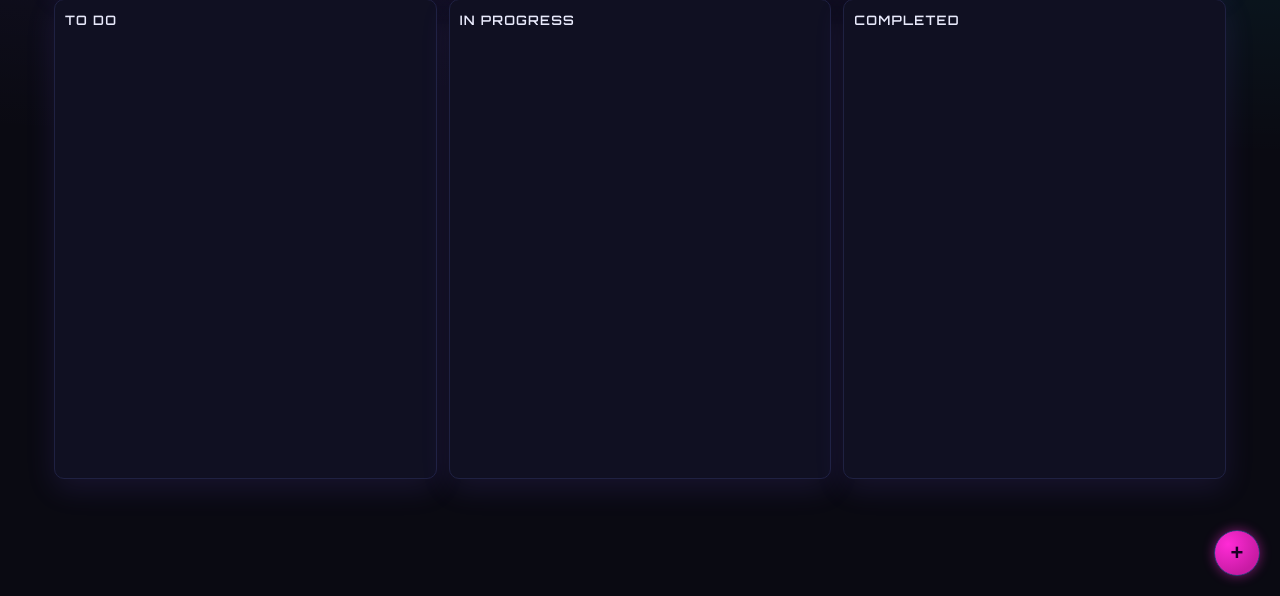
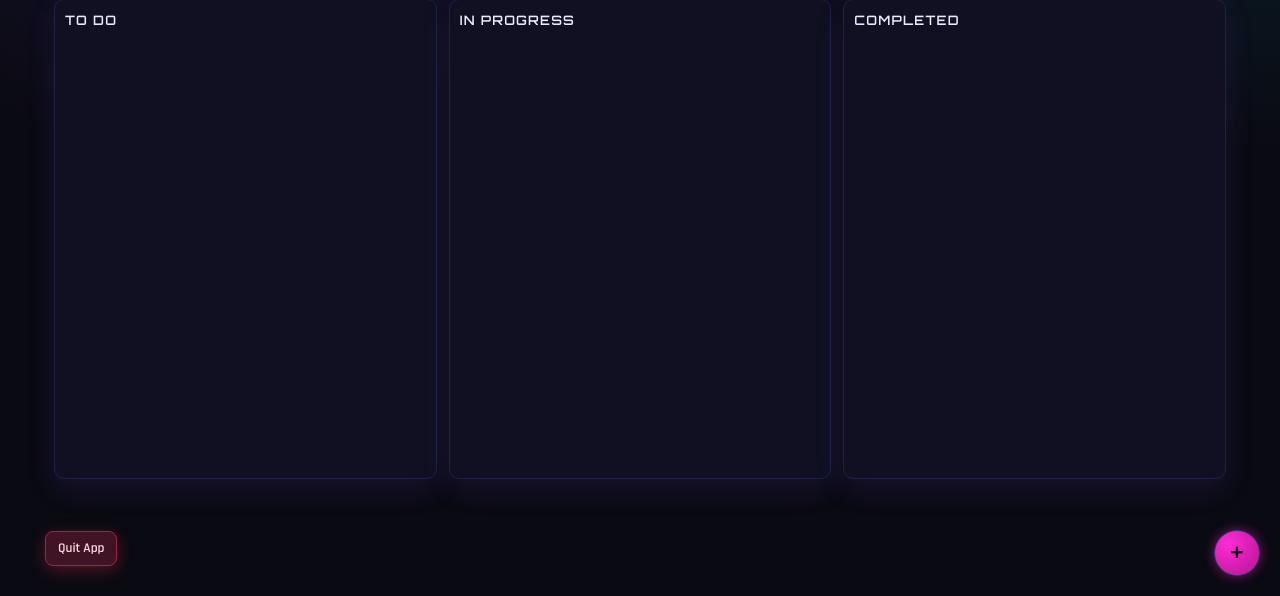
Before and after one commit to vamsi-karnam/STAR-Dashboard, a Flask app: page / in a window 1280 px wide. Shown: the part 204-800 px from the top of the page. Run offline with Flask 3, Linux system fonts and the light colour scheme.

Commit message:
Added quit button, run on LAN, fixed plain text redirect bugs

```diff
--- a/source/app.py
+++ b/source/app.py
@@ -8,10 +8,10 @@
 
 from datetime import datetime, date
 from dateutil import tz
-import os
+import os, sys, time, threading, secrets
 from flask import (
     Flask, render_template, request, redirect, url_for, jsonify, abort,
-    send_from_directory
+    send_from_directory, g
 )
 from flask_sqlalchemy import SQLAlchemy
 from sqlalchemy import func, or_
@@ -125,6 +125,13 @@
         base_query = base_query.filter(~Task.tags.any(func.lower(Tag.name).in_([t.lower() for t in hide_tags])))
     return base_query, show_tags, hide_tags, q, include_archived
 
+# Ajax detection (used to decide JSON vs redirect)
+def is_ajax(req):
+    return req.headers.get('X-Requested-With') == 'XMLHttpRequest'
+
+SHUTDOWN_TOKEN = secrets.token_urlsafe(24)
+LAST_ACTIVITY = time.time()
+
 # --- Routes ---
 @app.route('/')
 def board():
@@ -207,13 +214,18 @@
 @app.route('/tasks/<int:task_id>/comments', methods=['POST'])
 def add_comment(task_id):
     task = Task.query.get_or_404(task_id)
+    # NOTE: your template used "content" (not "comment"); keeping as-is
     content = request.form.get('content', '').strip()
     if not content:
         abort(400, 'Comment content required')
     c = Comment(task_id=task.id, content=content)
     db.session.add(c)
     db.session.commit()
-    return redirect(url_for('task_detail', task_id=task.id))
+
+    # AJAX => JSON (no navigation). Non-AJAX => PRG back to where user was.
+    if is_ajax(request):
+        return jsonify({"ok": True, "task_id": task.id, "content": content})
+    return redirect(request.referrer or url_for('board'))
 
 @app.route('/tasks/<int:task_id>/update', methods=['POST'])
 def update_task_meta(task_id):
@@ -303,10 +315,10 @@
         att = Attachment(task_id=task.id, stored_name=stored, original_name=f.filename, mime_type=f.mimetype, size_bytes=size)
         db.session.add(att)
     db.session.commit()
-    # If AJAX/fetch request, return 204
-    if request.headers.get('X-Requested-With') == 'fetch':
-        return ('', 204)
-    # Fallback for non-AJAX submits
+
+    # AJAX to JSON; Non-AJAX to PRG back
+    if is_ajax(request):
+        return jsonify({"ok": True, "task_id": task.id})
     return redirect(request.referrer or url_for('board'))
 
 @app.route('/attachments/<int:att_id>/download')
@@ -390,14 +402,48 @@
         })
     return jsonify({'exported_at': datetime.utcnow().isoformat() + 'Z', 'tasks': payload})
 
+@app.before_request
+def _touch_activity():
+    global LAST_ACTIVITY
+    LAST_ACTIVITY = time.time()
+
+# --- Clean shutdown (no request leakage) ---
+def _do_shutdown(shutdown_func):
+    """Run outside request context."""
+    try:
+        time.sleep(0.15)  # time delay for HTTP 200 flush
+    except Exception:
+        pass
+    if shutdown_func:
+        try:
+            shutdown_func()  # Werkzeug clean shutdown
+            return
+        except Exception:
+            pass
+    os._exit(0)  # hard exit fallback
+
+@app.post('/shutdown')
+def shutdown():
+    if request.headers.get('X-Shutdown-Token') != SHUTDOWN_TOKEN:
+        abort(403)
+    # capture callable inside request context
+    shutdown_func = request.environ.get('werkzeug.server.shutdown')
+    threading.Thread(target=_do_shutdown, args=(shutdown_func,), daemon=True).start()
+    return 'Shutting down...', 200
+
+# make the token available to templates
+@app.context_processor
+def inject_shutdown_token():
+    return {'SHUTDOWN_TOKEN': SHUTDOWN_TOKEN}
+
 if __name__ == '__main__':
     import os, sys, threading, webbrowser
 
     init_db()
 
-    host = '127.0.0.1'
-    port = int(os.environ.get('PORT', 5000))
-    url  = f'http://{host}:{port}'
+    host = '0.0.0.0' #'127.0.0.1'
+    port = int(os.environ.get('PORT', 51410))
+    url  = f'http://127.0.0.1:{port}'
 
     def open_browser_once():
         # Avoid double-open when the reloader spawns
@@ -407,6 +453,7 @@
     # If running as a frozen app, disable debug & reloader
     is_frozen = getattr(sys, 'frozen', False)
     debug = False if is_frozen else True
+    use_reloader = not is_frozen
 
     threading.Timer(0.8, open_browser_once).start()
-    app.run(host=host, port=port, debug=debug)
+    app.run(host=host, port=port, debug=debug, use_reloader=use_reloader, threaded=True)
--- a/source/static/styles.css
+++ b/source/static/styles.css
@@ -299,6 +299,26 @@
   outline-offset: 2px;
 }
 
+#quitAppBtn {
+  position: fixed;
+  bottom: 30px;
+  left: 45px; /* adjust to avoid overlap with + button */
+  z-index: 100;
+  background: #401424;
+  border: 1px solid #992845;
+  color: #ffd8e3;
+  border-radius: 8px;
+  padding: 8px 12px;
+  font-weight: 600;
+  box-shadow: 0 4px 16px rgba(255, 50, 80, 0.3);
+  cursor: pointer;
+  transition: transform 0.1s ease;
+}
+#quitAppBtn:hover {
+  transform: translateY(-2px);
+  filter: brightness(1.1);
+}
+
 /* Comments & attachments */
 .comments, .attachments { list-style: none; margin: 0; padding: 0; display: grid; gap: 8px; }
 .attach-form { display: flex; gap: 8px; align-items: center; margin-bottom: 8px; }
--- a/source/templates/base.html
+++ b/source/templates/base.html
@@ -106,6 +106,17 @@
     </div>
   </div>
 
+  <button class="btn danger" id="quitAppBtn">Quit App</button>
+  <script>
+    document.getElementById('quitAppBtn')?.addEventListener('click', async () => {
+      if (!confirm('Quit STAR Dashboard?')) return;
+      await fetch('/shutdown', { method: 'POST', headers: { 'X-Shutdown-Token': '{{ SHUTDOWN_TOKEN }}' } });
+      // Optional: close the tab/window (may be blocked by some browsers)
+      window.close();
+    });
+  </script>
+
+
   <script src="{{ url_for('static', filename='app.js') }}"></script>
 </body>
 </html>
```
